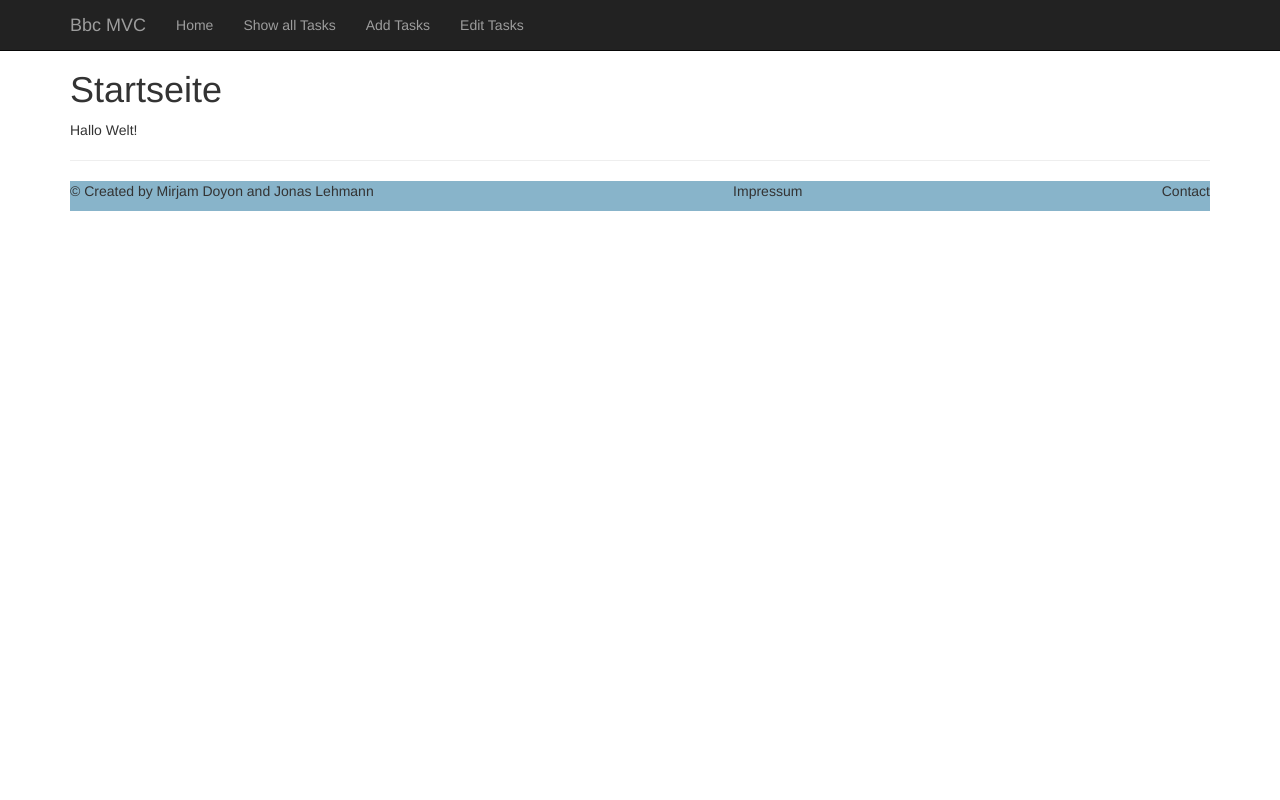
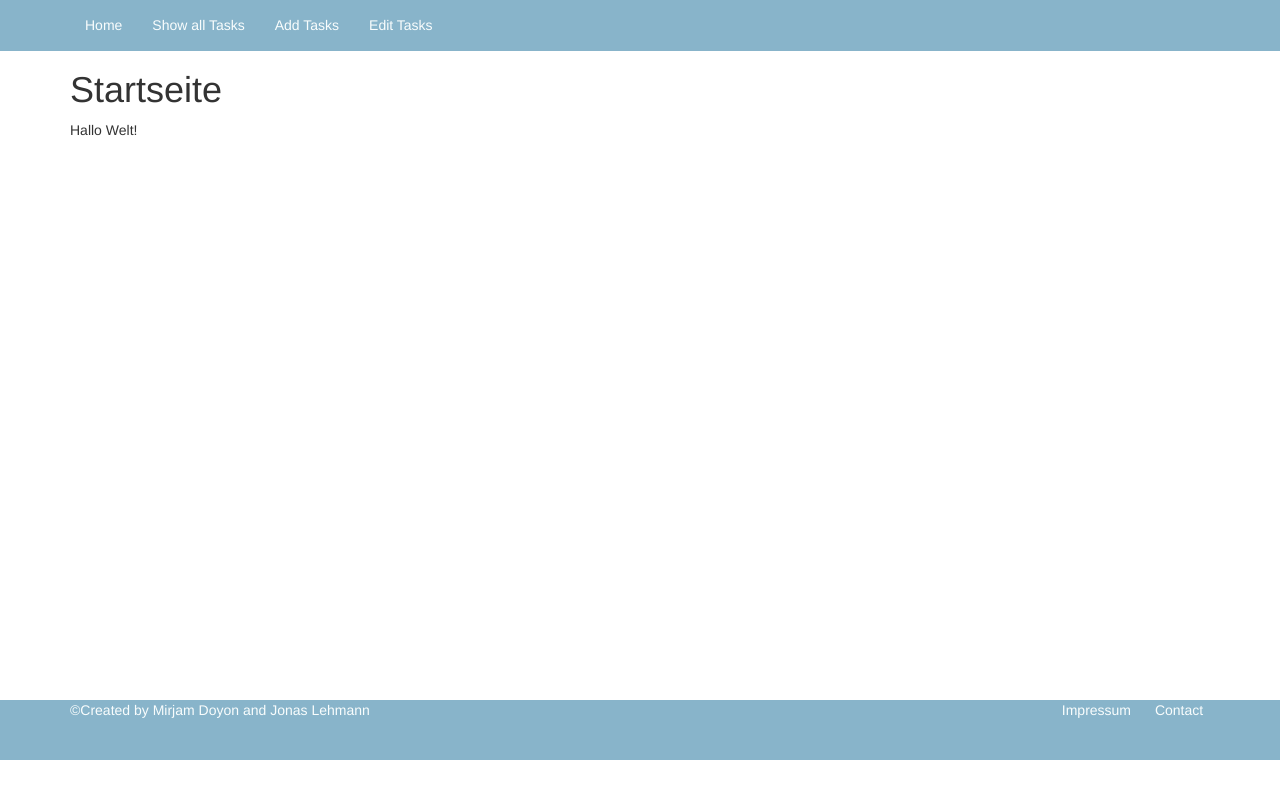
Before and after one commit to wurscht/team_tasks, a PHP site: page / in a window 1280 px wide. Run offline with PHP 8.4, Linux system fonts and the light colour scheme; some libraries are stand-ins or nearby versions.

Commit message:
add footer and header style

```diff
--- a/public/css/style.css
+++ b/public/css/style.css
@@ -1,9 +1,38 @@
 body {
-  padding-top: 50px;
+   padding-top: 50px;
+ }
+/**
+*Navbar
+**/
+.navbar-inverse, .navbar {
+  background-color: #88B4CA;
+  border-color: #88B4CA;
+}
+.navbar-inverse .navbar-nav>li>a {
+  color: #F9FDFD;
 }
 
-footer {
+/**
+*Footer
+**/
+footer .container{
   display: flex;
-  justify-content: space-between;
+}
+
+footer{
   background-color: #88B4CA;
+  color: #F9FDFD;
+  height: 60px;
+  margin-top: 70vh;
 }
+.copyr {
+  width: 87%;
+}
+
+.footer_info p {
+  display: inline-block;
+}
+
+.footer_info p:first-child{
+  margin-right: 20px;
+}
--- a/view/footer.php
+++ b/view/footer.php
@@ -1,10 +1,17 @@
-        <hr>
+</div>
         <footer>
-          <p>&copy; Created by Mirjam Doyon and Jonas Lehmann</p>
-          <p>Impressum</p>
-          <p>Contact</p>
+            <div class="container">
+
+                <div class="copyr">
+                    <p>©Created by Mirjam Doyon and Jonas Lehmann</p>
+                </div>
+                <div class="footer_info">
+                    <p>Impressum</p>
+                    <p>Contact</p>
+                </div>
+            </div>
         </footer>
-    </div>
+
 
     <script src="https://ajax.googleapis.com/ajax/libs/jquery/1.11.3/jquery.min.js"></script>
     <script src="https://maxcdn.bootstrapcdn.com/bootstrap/3.3.6/js/bootstrap.min.js" integrity="sha384-0mSbJDEHialfmuBBQP6A4Qrprq5OVfW37PRR3j5ELqxss1yVqOtnepnHVP9aJ7xS" crossorigin="anonymous"></script>
--- a/view/header.php
+++ b/view/header.php
@@ -30,15 +30,15 @@
             <span class="icon-bar"></span>
             <span class="icon-bar"></span>
           </button>
-          <a class="navbar-brand" href="/">Bbc MVC</a>
         </div>
         <div id="navbar" class="collapse navbar-collapse">
           <ul class="nav navbar-nav">
               <li><a href="/">Home</a></li>
-              <li><a href="/user">Show all Tasks</a></li>
-              <li><a href="/user/create">Add Tasks</a></li>
-              <li><a href="/user/create">Edit Tasks</a></li>
+              <li><a href="/task">Show all Tasks</a></li>
+              <li><a href="/task/create">Add Tasks</a></li>
+              <li><a href="/task/create">Edit Tasks</a></li>
           </ul>
+
         </div><!--/.nav-collapse -->
       </div>
     </nav>
```
Also changed, not shown: public/images/coffee-notes.jpg (renamed from images/coffee-notes.jpg), public/images/logo_TT.png (added), public/images/notebook.jpg (renamed from images/notebook.jpg), public/images/to-do-list.jpg (renamed from images/to-do-list.jpg).
